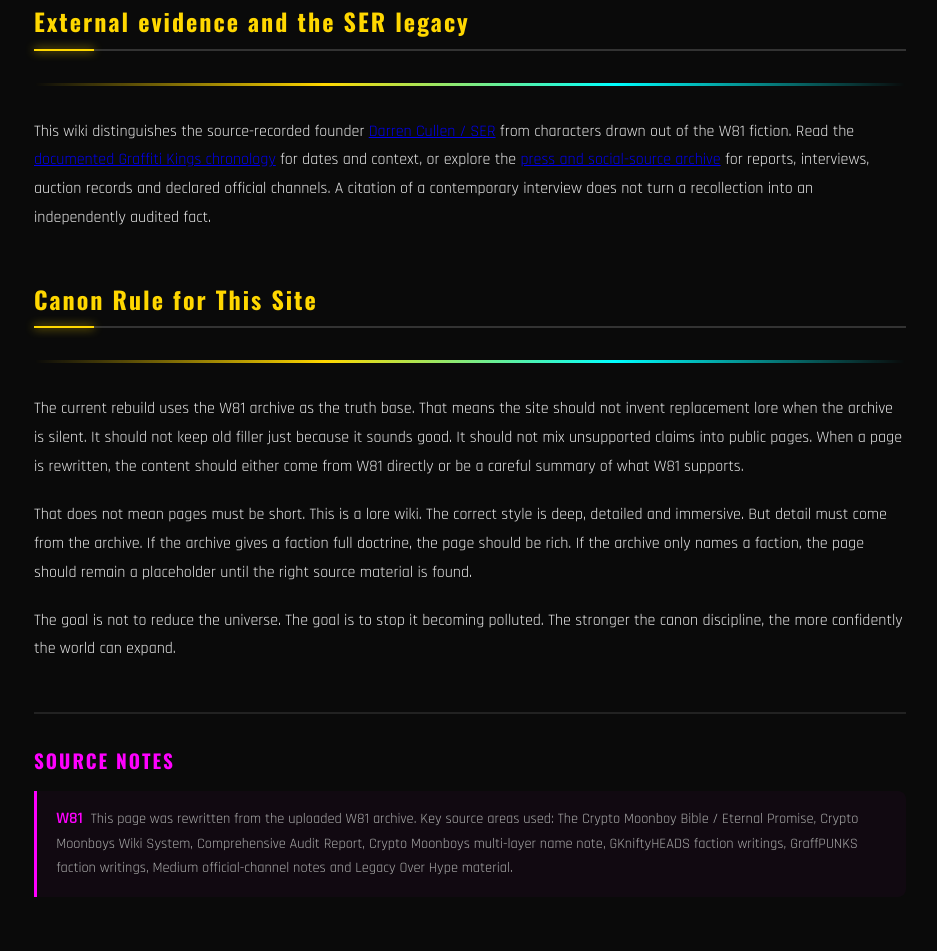
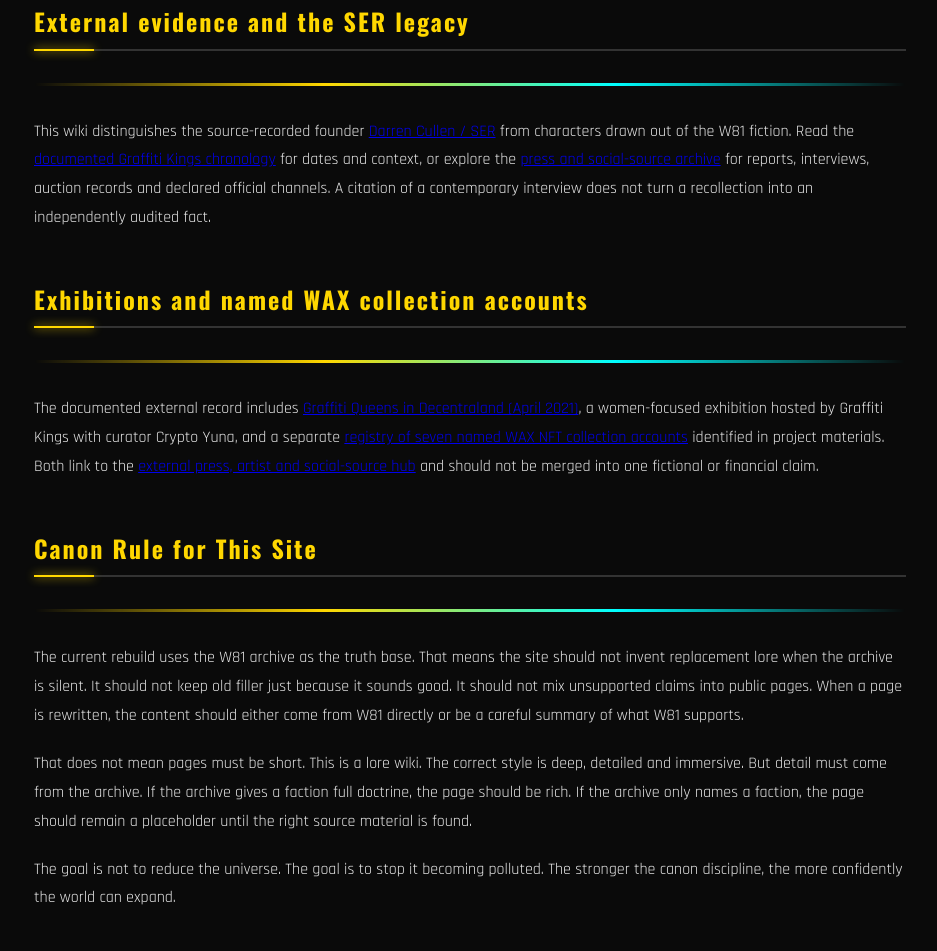
Before and after one commit to graffiti-kings/graffiti-kings, a plain HTML site: page about.html in a window 1280 px wide. Shown: the part 4989-5940 px from the top of the page, without its empty margins (342-1279 px from the left). Drawn offline with nearby package versions, Linux system fonts and the light colour scheme.

Commit message:
Connect about.html to Graffiti Queens 2021 and WAX NFT source records

```diff
--- a/about.html
+++ b/about.html
@@ -197,7 +197,8 @@
           <p>This wiki distinguishes the source-recorded founder <a href="characters/darren-cullen.html">Darren Cullen / SER</a> from characters drawn out of the W81 fiction. Read the <a href="pages/darren-cullen-ser-history.html">documented Graffiti Kings chronology</a> for dates and context, or explore the <a href="pages/graffiti-kings-web-network.html">press and social-source archive</a> for reports, interviews, auction records and declared official channels. A citation of a contemporary interview does not turn a recollection into an independently audited fact.</p>
         </section>
 
-        <section class="section" id="canon-rule">
+        <section class="section" id="metaverse-record"><h2 class="section-title">Exhibitions and named WAX collection accounts</h2><div class="graffiti-divider"></div><p>The documented external record includes <a href="pages/graffiti-queens-decentraland-2021.html">Graffiti Queens in Decentraland (April 2021)</a>, a women-focused exhibition hosted by Graffiti Kings with curator Crypto Yuna, and a separate <a href="pages/graffiti-kings-wax-nft-collections.html">registry of seven named WAX NFT collection accounts</a> identified in project materials. Both link to the <a href="pages/graffiti-kings-web-network.html">external press, artist and social-source hub</a> and should not be merged into one fictional or financial claim.</p></section>
+<section class="section" id="canon-rule">
           <h2 class="section-title">Canon Rule for This Site</h2>
           <div class="graffiti-divider"></div>
           <p>The current rebuild uses the W81 archive as the truth base. That means the site should not invent replacement lore when the archive is silent. It should not keep old filler just because it sounds good. It should not mix unsupported claims into public pages. When a page is rewritten, the content should either come from W81 directly or be a careful summary of what W81 supports.</p>
```
